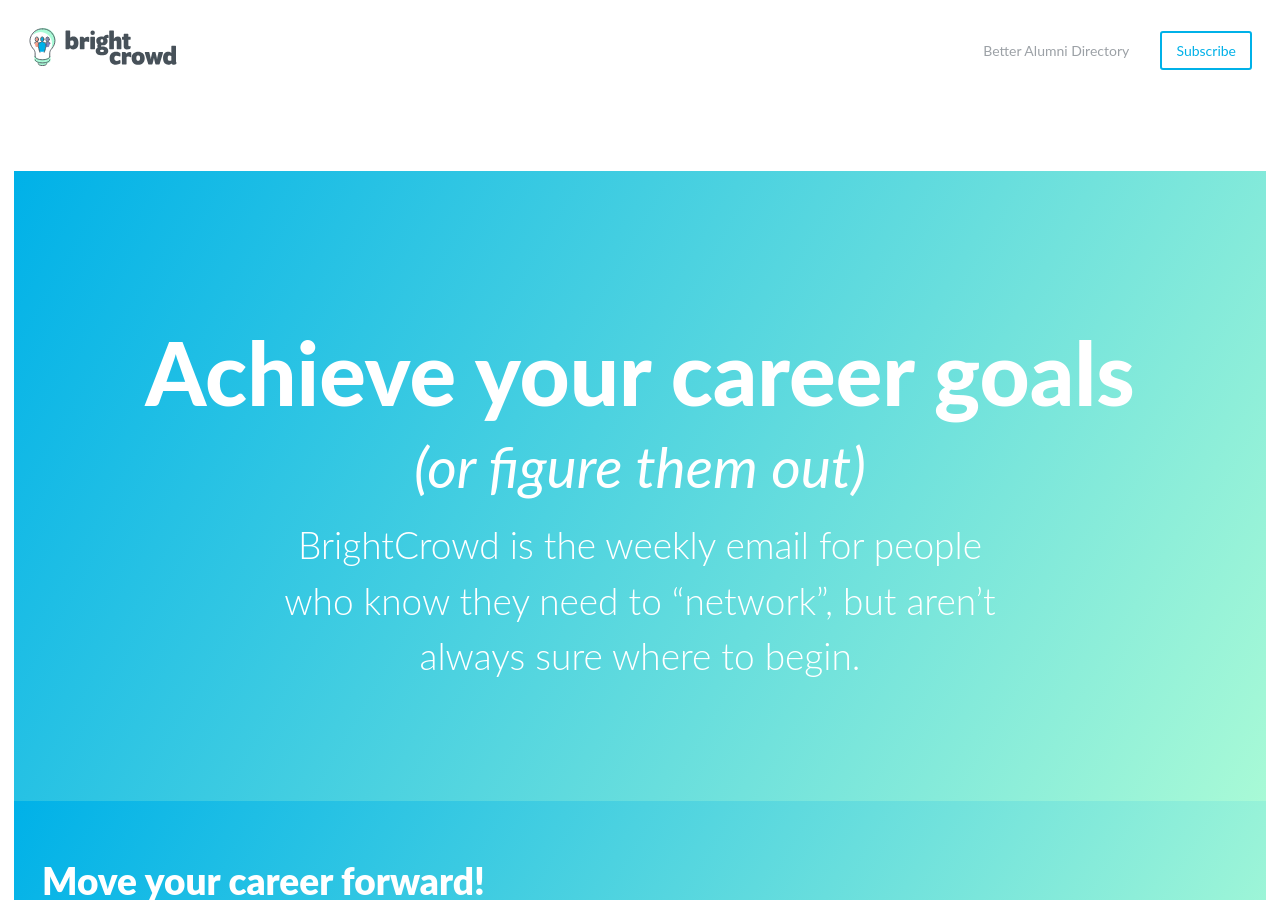
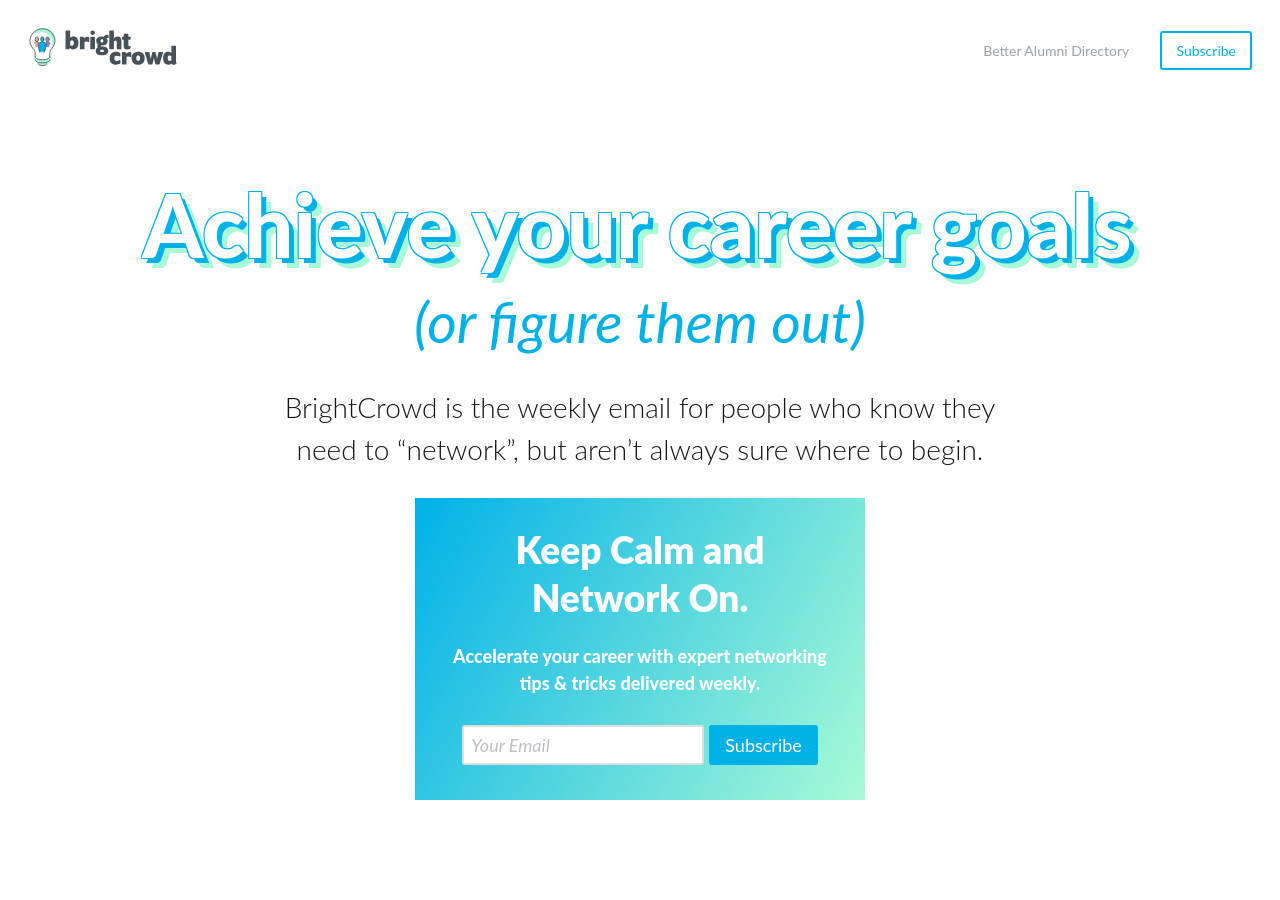
Before and after one commit to BrightCrowd/bc-blog, a Jekyll site: the page built from index.html, in a window 1280 px wide and 900 px high. Built offline with Jekyll 4.4.1, drawn with Linux system fonts in a browser that asks for light colours; some web fonts are replaced; some of the changed text lies outside the part shown.

Commit message:
Styles for signup, subscribed, sidebar #1

```diff
--- a/_includes/signup.html
+++ b/_includes/signup.html
@@ -1,7 +1,13 @@
 <div class="signup">
-  <h1 class="signup_title">Move your career forward!</h1>
-  <h2 class="signup_desc">Join thousands figuring out their path with these tips in your inbox weekly!</h2>
-  <form id='signup' accept-charset="UTF-8">
+  <!-- first -->
+  <h1 class="signup_title">Keep Calm and Network On.</h1>
+  <p class="signup_desc">Accelerate your career with expert networking tips & tricks delivered weekly.</p>
+  <!-- second -->
+<!--   <h1 class="signup_title">Accelerate Your Career</h1>
+  <p class="signup_desc">Get expert networking tips and tricks delivered weekly. </p> -->
+  <!-- third -->
+<!--   <p class='signup_desc'>Join thousands figuring out their path with these tips in your inbox weekly.</p>
+ -->  <form id='signup' accept-charset="UTF-8">
     <label for='email' class='sr-only'>Email Address</label>
     <input type="email" name="email" placeholder="Your Email">
     <!-- <input type="text" name="name" placeholder="Your Name"> -->
--- a/_sass/_theme.scss
+++ b/_sass/_theme.scss
@@ -25,7 +25,10 @@
   }
   > .post-footer{
     max-width: 602px;
-    margin:0 auto 140px;
+    margin:70px auto 140px;
+    .signup{
+      padding:70px 48px;
+    }
   }
   > .posts{
     display:flex;
@@ -45,16 +48,37 @@
 
 .sidebar{
   position:absolute;
-  top:171px;
-  right:0;
+  top:170px;
+  right:calc(((100vw - 602px) / 2) - 328px);
   max-width: 301px;
+  animation-delay:1s;
+  @include animateCustomTime(1s);
+  @include animation-keyframes {
+    from {
+      opacity:0;
+      transform:translate3d(0, 50px, 0);
+    }
+    to {
+      opacity:1;
+      transform:translate3d(0, 0, 0);
+    }
+  }
   .button--blue{
     width:100%;
   }
   input{
     width:100%;
   }
+  .signup_title{
+    font-size:28px;
+  }
+  .signup_desc{
+    margin:0 0 14px;
+  }
   @include mobile {
+    display:none;
+  }
+  @include ds1200 {
     display:none;
   }
 }
@@ -74,6 +98,7 @@
 .signup{
   @include gradient($direction:120deg, $from:$bc-blue-500, $to:$bc-seafoam-500);
   padding: 28px;
+  text-align:center;
   .error{
     border-color:lightcoral;
   }
@@ -89,10 +114,23 @@
 
 .signup_title{
   color:$white;
+  margin:0 auto 7px;
 }
 
 .signup_desc{
   color:$white;
+  font-size:18px;
+}
+
+.index-signup{
+  max-width:450px;
+  margin:28px auto 120px;
+  .signup_desc{
+    font-weight:800;
+  }
+  @include mobile{
+    margin-bottom:28px;
+  }
 }
 
 
@@ -263,9 +301,13 @@
 .wrapper-masthead {
   margin-bottom: 70px;
   padding:28px;
+  top:0;
+  position:sticky;
+  z-index:5;
   @include mobile {
     margin-bottom:42px;
     padding:28px 14px;
+    position:relative;
   }
 }
 
@@ -420,30 +462,144 @@
 }
 
 
-.index-headline{
+.index-headline,
+.subscribed{
   text-align:center;
-  @include gradient($direction:120deg, $from:$bc-blue-500, $to:$bc-seafoam-500);
-  padding: 42px;
-  min-height:70vh;
   display:flex;
   justify-content:center;
   align-items:center;
   .title{
-    font-size: 87px;
-    font-weight:800;
-    color:$white;
+    margin-bottom:28px;
+    margin-top:0;
     span{
       display:block;
-      font-weight:400;
-      font-style:italic;
-      font-size: 57px;
+      @include animateCustomTime(1s);
+      &:first-child{
+        font-size: 87px;
+        font-weight:800;
+        @include animation-keyframes {
+          from {
+            color: $bc-grey-700;
+            transform:translate3d(0, 0, 0);
+          }
+          to {
+            color: $white;
+            transform:translate3d(-3px, -3px, 0);
+            text-shadow: -1px -1px 0 $bc-blue-500, 1px -1px 0 $bc-blue-500, -1px 1px 0 $bc-blue-500, 1px 1px 0 $bc-blue-500, 5px 5px 0px $bc-blue-500, 10px 10px 0px $bc-seafoam-500;
+          }
+        }
+        @include mobile{
+          font-size:57px;
+        }
+      }
+      &:last-child{
+        font-weight:400;
+        font-style:italic;
+        font-size: 57px;
+        animation-delay:1s;
+        color:$bc-blue-500;
+        @include animation-keyframes {
+          from {
+            opacity:0;
+            transform:translate3d(0, -10px, 0);
+          }
+          to {
+            opacity:1;
+            transform:translate3d(0, 0, 0);
+          }
+        }
+        @include mobile{
+          font-size: 37px;
+        }
+      }
+    }
+  }
+  .lead{
+    font-size: 28px;
+    font-weight:300;
+    max-width:750px;
+    margin:0 auto;
+    color:$bc-grey-900;
+    @include mobile{
+      font-size:22px;
+      margin-bottom:28px;
+    }
+  }
+}
+
+.subscribed{
+  padding:70px;
+  margin:-70px -14px 70px;
+  @include mobile{
+    padding:70px 28px;
+  }
+  .title{
+    span{
+       &:last-child{
+        color:$white;
+       }
     }
   }
   .lead{
     color:$white;
-    font-size: 37px;
-    font-weight:300;
-    max-width:750px;
-    margin:0 auto;
+    @include mobile{
+      margin-bottom:28px;
+    }
   }
 }
+
+.subscribed{
+  @include gradient($direction:120deg, $from:$bc-blue-500, $to:$bc-blue-600);
+  text-align:center;
+}
+
+.subscribed_checkmark__circle {
+  stroke-dasharray: 166;
+  stroke-dashoffset: 166;
+  stroke-width: 2;
+  stroke-miterlimit: 10;
+  stroke: $bc-seafoam-500;
+  fill: none;
+  animation: stroke .6s cubic-bezier(0.650, 0.000, 0.450, 1.000) forwards;
+}
+
+.subscribed_checkmark {
+  width: 140px;
+  height: 140px;
+  border-radius: 50%;
+  display: block;
+  stroke-width: 2;
+  stroke: $white;
+  stroke-miterlimit: 10;
+  margin: 42px auto;
+  box-shadow: inset 0px 0px 0px $bc-seafoam-500;
+  animation: fill .4s ease-in-out .4s forwards, scale .3s ease-in-out .9s both;
+}
+
+.subscribed_checkmark__check {
+  transform-origin: 50% 50%;
+  stroke-dasharray: 48;
+  stroke-dashoffset: 48;
+  animation: stroke .3s cubic-bezier(0.650, 0.000, 0.450, 1.000) .8s forwards;
+}
+
+@keyframes stroke {
+  100% {
+    stroke-dashoffset: 0;
+  }
+}
+
+@keyframes scale {
+  0%, 100% {
+    transform: none;
+  }
+  50% {
+    transform: scale3d(1.1, 1.1, 1);
+  }
+}
+
+@keyframes fill {
+  100% {
+    box-shadow: inset 0px 0px 0px 140px $bc-seafoam-500;
+  }
+}
--- a/_sass/_variables.scss
+++ b/_sass/_variables.scss
@@ -101,6 +101,13 @@
   }
 }
 
+// Mobile breakpoints
+@mixin ds1200 {
+  @media screen and (max-width: 1200px) {
+    @content;
+  }
+}
+
 
 
 @mixin placeholder($color) {
@@ -146,3 +153,20 @@
   background: -o-linear-gradient($direction, $from 0%, $to 100%);
   background: linear-gradient($direction, $from 0%, $to 100%);
 }
+
+@mixin animateCustomTime($sec){
+  animation-duration: $sec;
+  animation-fill-mode: both;
+}
+
+@mixin animation-keyframes {
+  $animation-number: 0 !default !global;
+  $animation-number: $animation-number + 1 !global;
+  $name: unquote("การเคลื่อนไหวที่-#{$animation-number}");
+  animation-name: $name;
+  @at-root {
+    @keyframes #{$name} {
+      @content;
+    }
+  }
+}
--- a/index.html
+++ b/index.html
@@ -5,7 +5,7 @@
 <div class="index-headline">
   <!-- <img src="{{site.baseurl}}/assets/images/logomark.png"> -->
   <div>
-    <h1 class='title'>Achieve your career goals <span>(or figure them out)</span></h1>
+    <h1 class='title'><span>Achieve your career goals</span><span>(or figure them out)</span></h1>
     <p class='lead'>BrightCrowd is the weekly email for people who know they need to “network”, but aren’t always sure where to begin. </p>
   </div>
 </div>
```
Also changed, not shown: subscribed.html (+6 -3 lines).
